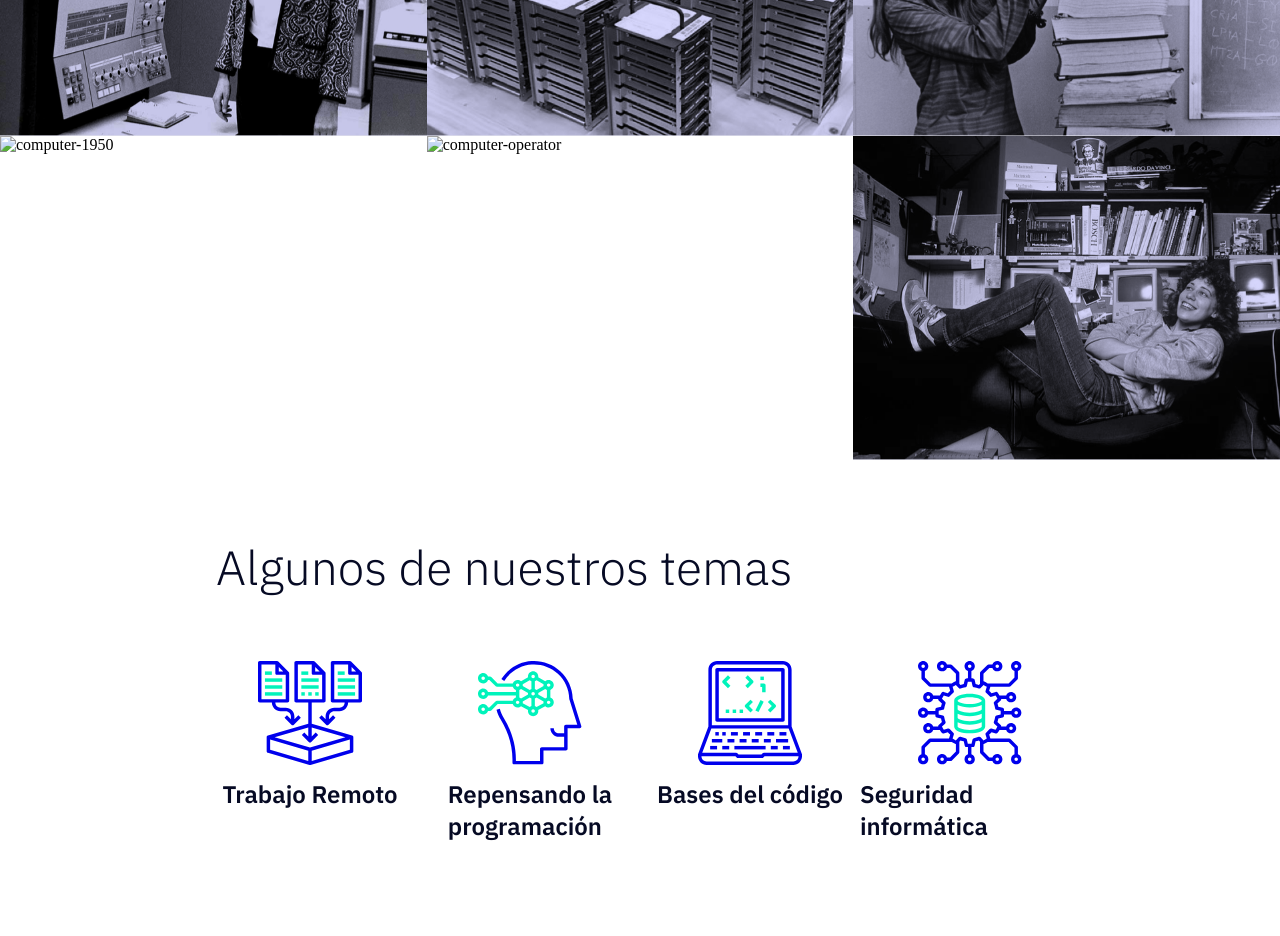
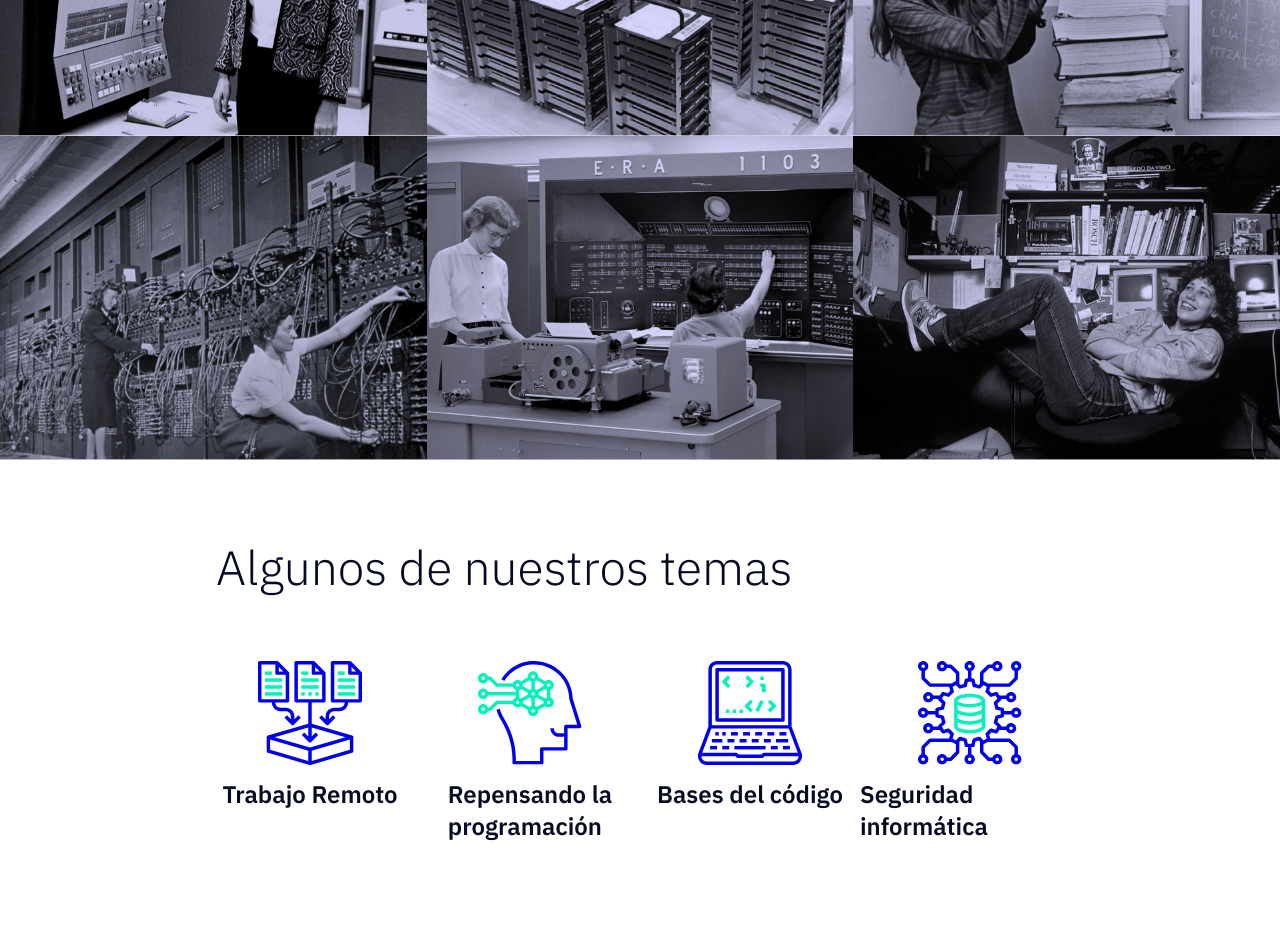
Before and after one commit to JJorgemartin/Proyecto, a plain HTML site: page index.html in a window 1280 px wide. Shown: the part 2400-3336 px from the top of the page. Drawn offline with Linux system fonts and the light colour scheme.

Commit message:
Cambio de nombre html

```diff
--- a/index.html
+++ b/index.html
@@ -86,11 +86,9 @@
             <img class="foto-invitadas" src="/Imagenes/grace-hopper.png" alt="grace-hopper">
             <img class="foto-invitadas" src="/Imagenes/Katie-Bouman.png" alt="katie-bouman">
             <img class="foto-invitadas" src="/Imagenes/Margaret_Hamilton.png" alt="margaret-hamilton">
-            <img class="foto-invitadas" src="/Imagenes/An E.R.A.Univac 1103 computer in the 1950s.png"
-                alt="computer-1950">
+            <img class="foto-invitadas" src="/Imagenes/computer2.png" alt="computer-1950">
             <img class="foto-invitadas"
-                src="/Imagenes/Computer operators with an Eniac — the world’s first programmable general-purpose computer.png"
-                alt="computer-operator">
+                src="Imagenes/computer1.png"  alt="computer-operator">
             <img class="foto-invitadas" src="/Imagenes/susan-kare.png" alt="susan-kare">
         </div>
     </section>
```
